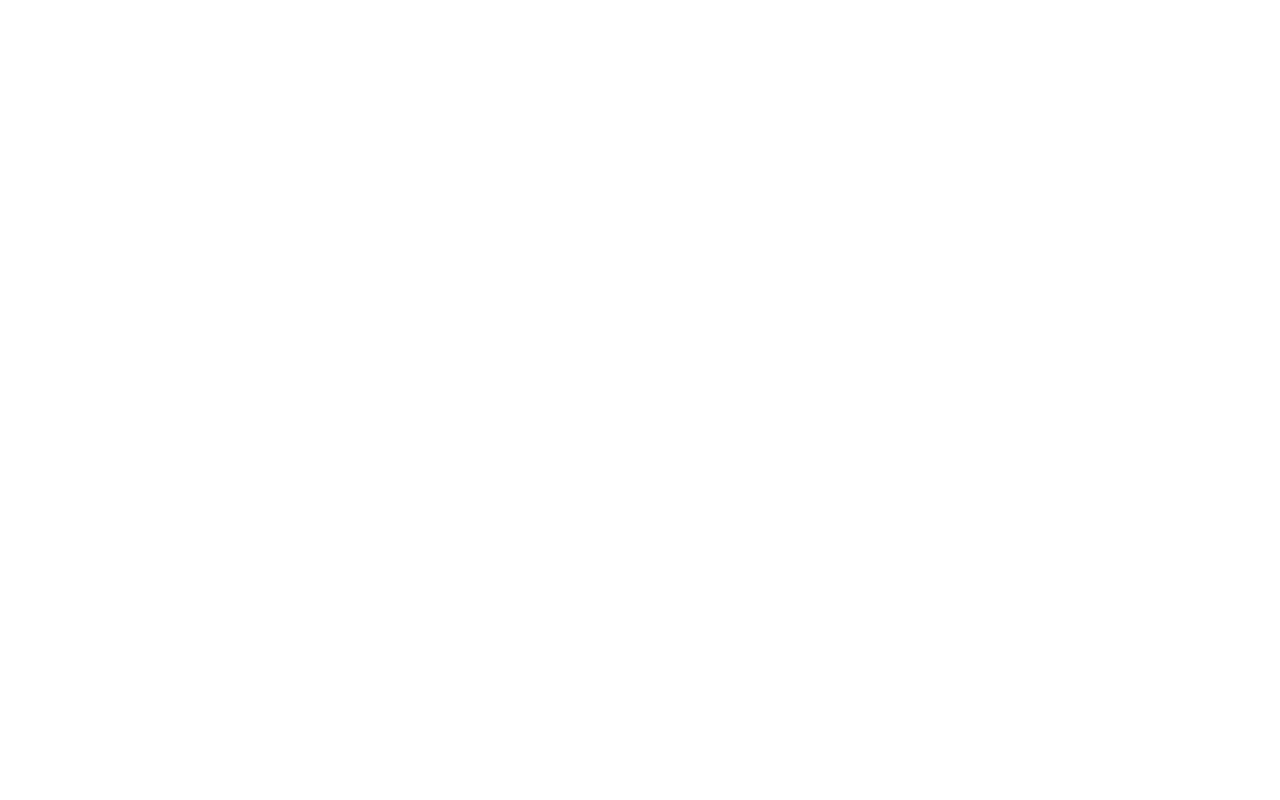
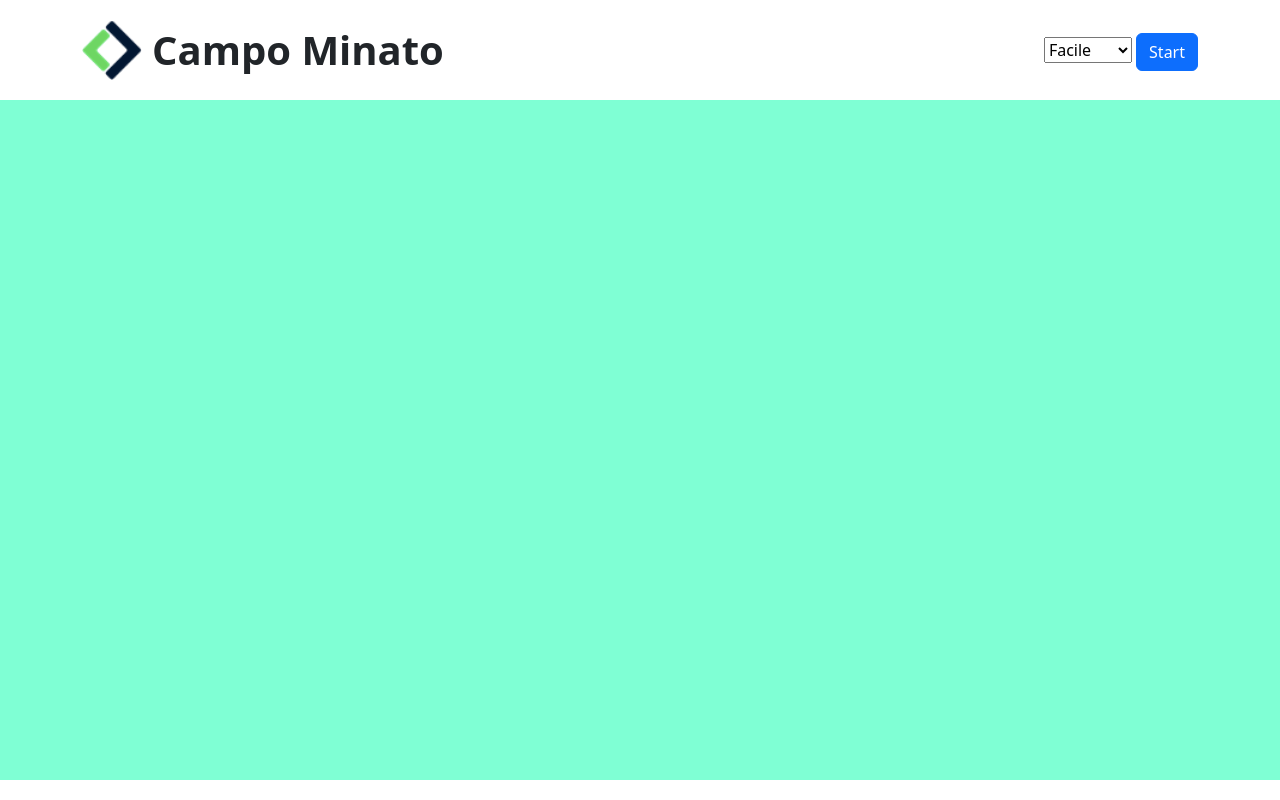
Before and after one commit to nicola1397/js-campominato-grid, a plain HTML site: page index.html in a window 1280 px wide. Drawn offline with nearby package versions, Linux system fonts and the light colour scheme.

Commit message:
feat: header and body html/css

```diff
--- a/index.html
+++ b/index.html
@@ -17,5 +17,25 @@
     <script type="text/JAVASCRIPT" src="functions.js" defer></script>
     <script type="text/JAVASCRIPT" src="main.js" defer></script>
   </head>
-  <body></body>
+  <body>
+    <header>
+      <div class="container-md" id="headerContainer">
+        <div id="logoContainer">
+          <img src="./img/Logo.png" alt="Logo" />
+          <h1>Campo Minato</h1>
+        </div>
+        <div id="selectorContainer">
+          <select>
+            <option value="1">Facile</option>
+            <option value="2">Normale</option>
+            <option value="3">Difficile</option>
+          </select>
+          <button class="btn btn-primary">Start</button>
+        </div>
+      </div>
+    </header>
+    <main>
+      <div id="gameContainer"></div>
+    </main>
+  </body>
 </html>
--- a/style.css
+++ b/style.css
@@ -0,0 +1,31 @@
+#headerContainer {
+  height: 100px;
+  display: flex;
+  justify-content: space-between;
+  align-items: center;
+}
+
+#logoContainer {
+  display: flex;
+  align-items: center;
+  line-height: 100px;
+}
+
+#logoContainer img {
+  height: 60px;
+}
+#logoContainer h1 {
+  margin: 0 10px;
+  font-weight: bold;
+}
+
+#selectorContainer {
+  align-items: center;
+  line-height: 120px;
+}
+
+#gameContainer {
+  background-color: aquamarine;
+  width: 100%;
+  height: calc(100vh - 120px);
+}
```
Also changed, not shown: img/Logo.png (added).
